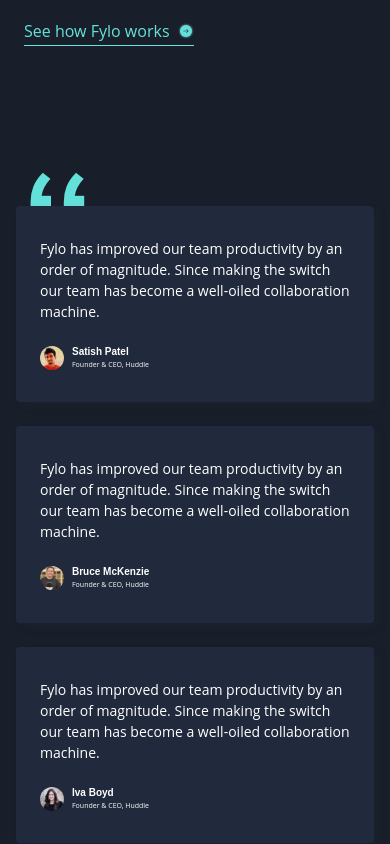
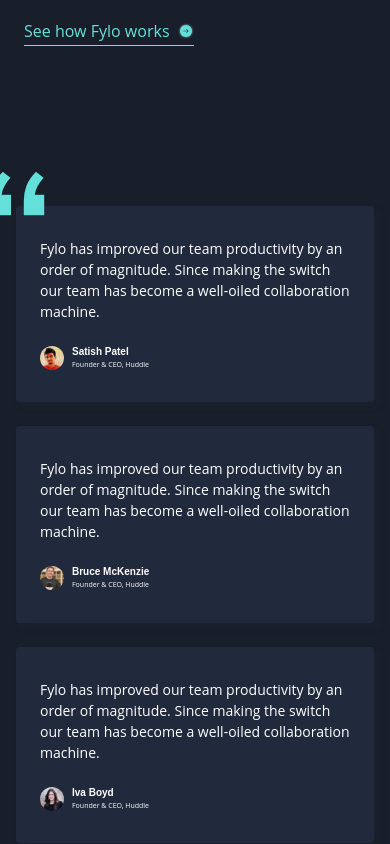
Before and after one commit to gsmbaku/frontend-mento-flo, a plain HTML site: page index.html in a window 390 px wide. Shown: the part 2700-3544 px from the top of the page. Drawn offline with Linux system fonts and the light colour scheme.

Commit message:
mobile friendly update

```diff
--- a/styles.css
+++ b/styles.css
@@ -324,16 +324,13 @@
   position: relative;
 }
 
-.testimonials::before {
+.testimonials-content::before {
   content: url("./images/bg-quotes.png");
   position: absolute;
-  top: -78px;
-  left: 80px;
-  font-size: 200px;
-  color: var(--teal-200);
-  font-family: "Nunito Sans", sans-serif;
-  line-height: 1;
+  top: -35px;
+  left: -10px;
   z-index: 0;
+  pointer-events: none;
 }
 
 .testimonial-card {
@@ -682,18 +679,6 @@
     padding: 0 var(--spacing-md);
   }
 
-  .testimonials::before {
-    content: url("./images/bg-quotes.png");
-    position: absolute;
-    top: -78px;
-    left: 235px;
-    font-size: 200px;
-    color: var(--teal-200);
-    font-family: "Nunito Sans", sans-serif;
-    line-height: 1;
-    z-index: 0;
-  }
-
   .testimonial-illustration {
     width: 100%;
     max-width: 500px;
@@ -710,6 +695,11 @@
     gap: var(--spacing-lg);
     align-items: center;
     padding: 0 var(--spacing-md);
+  }
+
+  .testimonials-content::before {
+    top: -35px;
+    left: calc(50% - min(250px, 45vw) - 20px);
   }
 
   .testimonial-card {
@@ -870,8 +860,9 @@
     max-width: 100%;
   }
 
-  .testimonials::before {
-    left: 30px;
+  .testimonials-content::before {
+    top: -35px;
+    left: -10px;
   }
 
   .cta-section {
```
